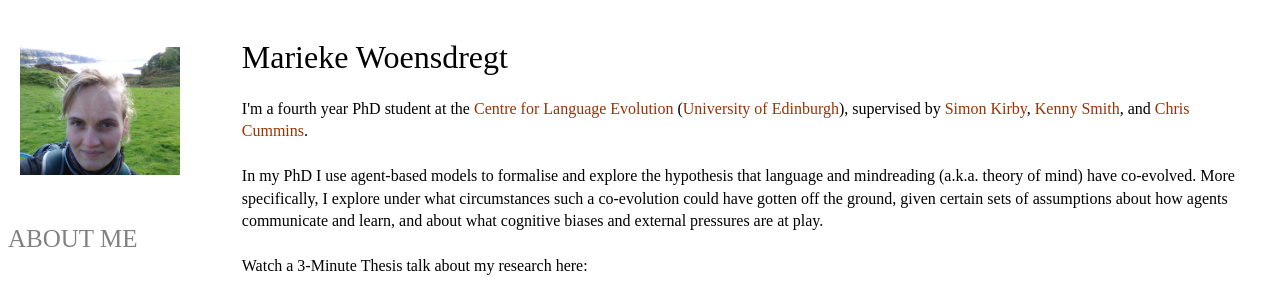
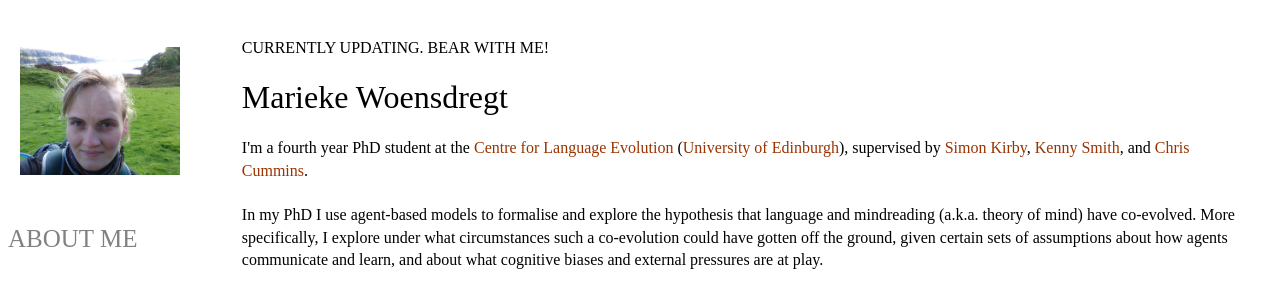
Before and after one commit to marieke-woensdregt/marieke-woensdregt.github.io, a Jekyll site: the page built from index.html, in a window 1280 px wide, cut to the strip 0-289 px from the top of the page. Built offline with Jekyll 4.4.1, drawn with Linux system fonts in a browser that asks for light colours.

Commit message:
Update index.html

```diff
--- a/index.html
+++ b/index.html
@@ -5,6 +5,7 @@ title: Marieke Woensdregt
 
 
 <div class="blurb">
+	<h4> Currently updating. Bear with me! </h4>
 	<h1>Marieke Woensdregt</h1>
 	<p>
 		I'm a fourth year PhD student at the <a href="http://www.lel.ed.ac.uk/cle/">Centre for Language Evolution</a>
```
